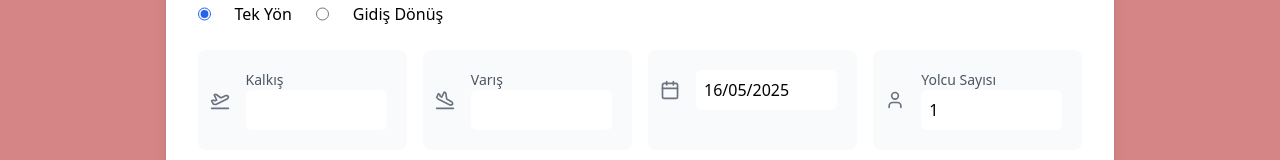
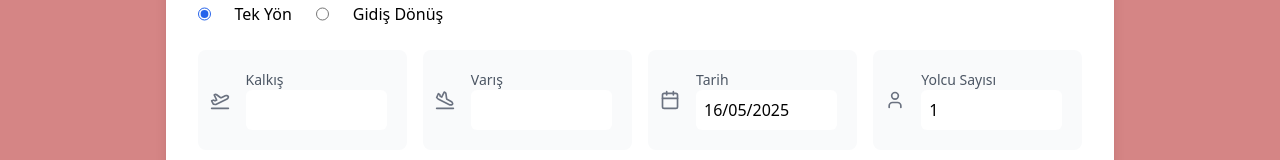
Before and after one commit to uveysaydemir/accessibility, a React (Create React App) app: page /nonaccessible/SearchFlight in a window 1280 px wide. Shown: the part 594-754 px from the top of the page. Built offline with nearby package versions, Linux system fonts and the light colour scheme.

Commit message:
fix: label

```diff
--- a/src/pages/nonaccessible/SearchFlight.jsx
+++ b/src/pages/nonaccessible/SearchFlight.jsx
@@ -278,6 +278,9 @@
     return (
       <div className="flex flex-col rounded-lg p-2 w-full">
         {/* Removed label div for inaccessibility */}
+        <label htmlFor={label} className="text-gray-600 text-sm">
+          {label}
+        </label>
         <div className="relative">
           <input
             placeholder="Enter date"
```
